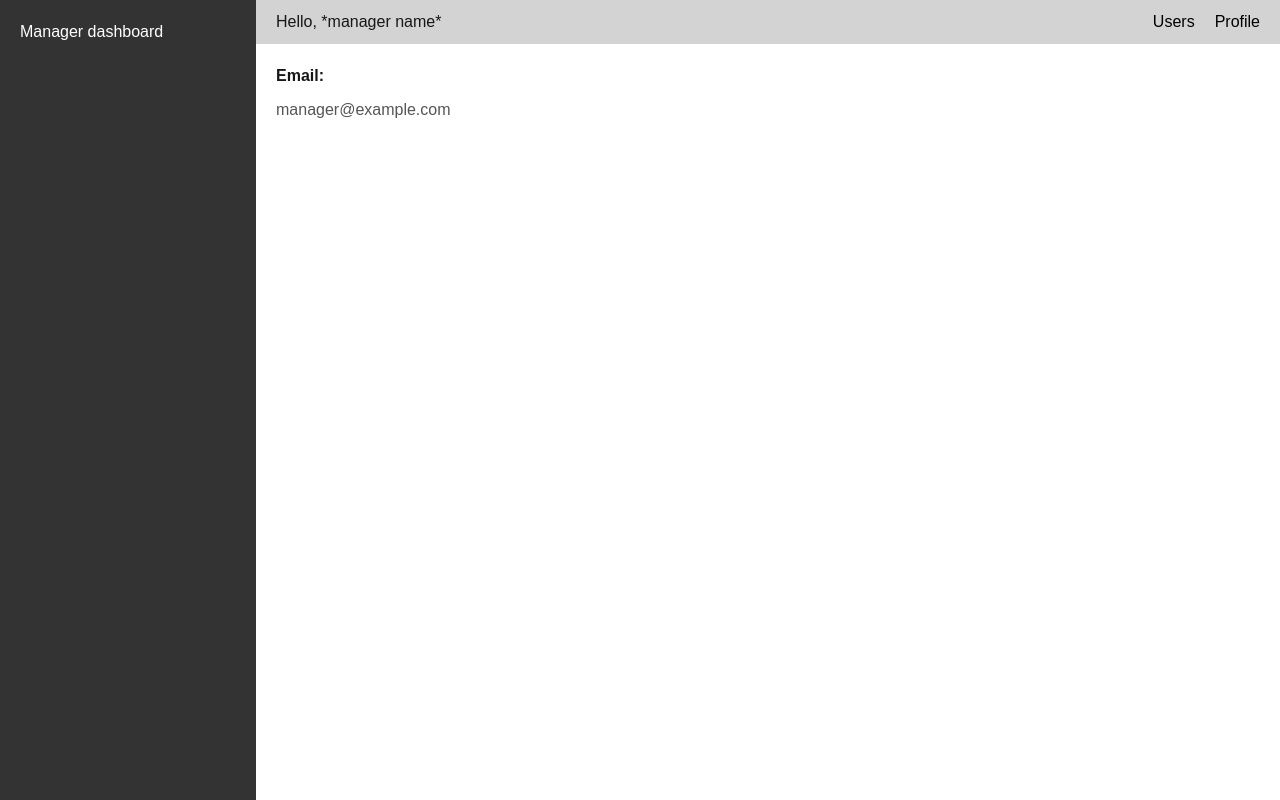
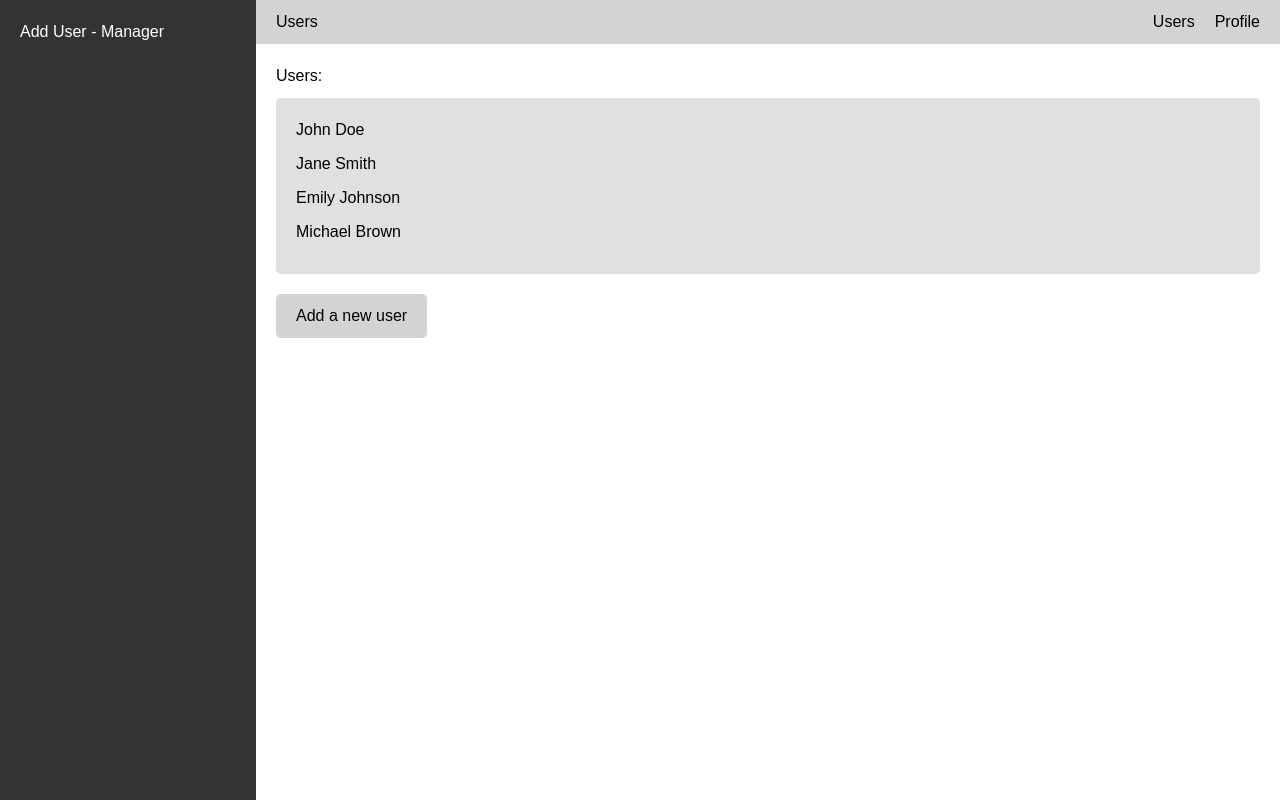
Before and after one commit to jachyman/frontend_hand_in_2, a Next.js app: page /manager in a window 1280 px wide. Built offline with nearby package versions, Linux system fonts and the light colour scheme.

Commit message:
adding directory structre v1

```diff
--- a/src/app/manager/users/page.tsx
+++ b/src/app/client/page.tsx
@@ -1,5 +1,5 @@
 "use client";
-
+// change the code
 import React from "react";
 import { useRouter } from "next/navigation";
 
--- a/src/app/manager/page.tsx
+++ b/src/app/manager/page.tsx
@@ -3,15 +3,21 @@
 import React from "react";
 import { useRouter } from "next/navigation";
 
-const ManagerDashboard = () => {
+const AddUserManager = () => {
   const router = useRouter();
-  const managerEmail = "manager@example.com";
+
+  const users = [
+    "John Doe",
+    "Jane Smith",
+    "Emily Johnson",
+    "Michael Brown",
+  ];
 
   return (
     <div style={{ display: "flex", height: "100vh", backgroundColor: "#f5f5f5" }}>
       {/* Sidebar */}
       <div style={{ width: "20%", backgroundColor: "#333", color: "#fff", padding: "20px" }}>
-        <h2>Manager dashboard</h2>
+        <h2 style={{ color: "#fff" }}>Add User - Manager</h2>
       </div>
 
       {/* Main Content */}
@@ -25,14 +31,12 @@ const ManagerDashboard = () => {
             justifyContent: "space-between",
           }}
         >
-          <h3>
-            Hello, <span style={{ fontWeight: "normal" }}>*manager name*</span>
-          </h3>
+          <h3 style={{ color: "#000" }}>Users</h3>
           <div style={{ display: "flex", gap: "20px" }}>
             <a
               href="#"
               style={{ textDecoration: "none", color: "#000", cursor: "pointer" }}
-              onClick={() => router.push("/manager/users")} // Redirect to Users page
+              onClick={() => router.push("/users-dashboard")} // Redirect to Users Dashboard
             >
               Users
             </a>
@@ -44,16 +48,50 @@ const ManagerDashboard = () => {
 
         {/* Main Body */}
         <div style={{ flex: 1, padding: "20px", backgroundColor: "#fff" }}>
-          <div>
-            <label style={{ display: "block", marginBottom: "10px", fontWeight: "bold" }}>
-              Email:
-            </label>
-            <p style={{ fontSize: "16px", color: "#555", margin: "0" }}>{managerEmail}</p>
+          <h4 style={{ marginBottom: "10px", color: "#000" }}>Users:</h4>
+          <div
+            style={{
+              backgroundColor: "#e0e0e0",
+              padding: "20px",
+              borderRadius: "5px",
+              marginBottom: "20px",
+            }}
+          >
+            {users.length > 0 ? (
+              <ul style={{ margin: 0, padding: 0, listStyle: "none", color: "#000" }}>
+                {users.map((user, index) => (
+                  <li
+                    key={index}
+                    style={{
+                      marginBottom: "10px",
+                      color: "#000",
+                    }}
+                  >
+                    {user}
+                  </li>
+                ))}
+              </ul>
+            ) : (
+              <p style={{ color: "#000" }}>No users found</p>
+            )}
           </div>
+          <button
+            style={{
+              padding: "10px 20px",
+              backgroundColor: "#d3d3d3",
+              border: "none",
+              borderRadius: "5px",
+              cursor: "pointer",
+              color: "#000",
+            }}
+            onClick={() => alert("Add a new user clicked")}
+          >
+            Add a new user
+          </button>
         </div>
       </div>
     </div>
   );
 };
 
-export default ManagerDashboard;
+export default AddUserManager;
```
Also changed, not shown: src/app/trainer/page.tsx (added), src/app/trainer/workout-plans/page.tsx (added), src/app/trainer/workout-plans/workout-plan/page.tsx (added).
